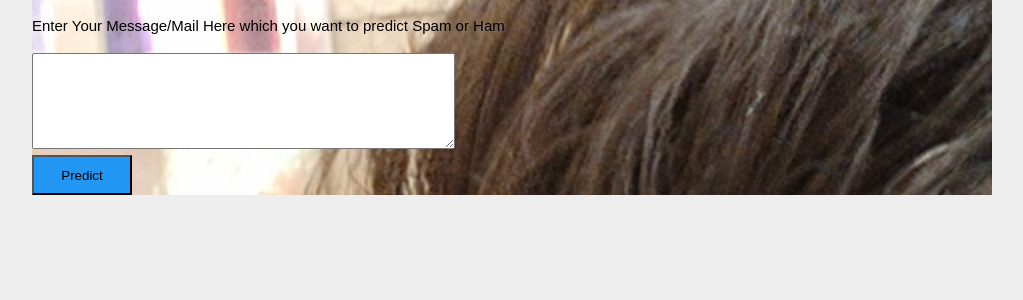
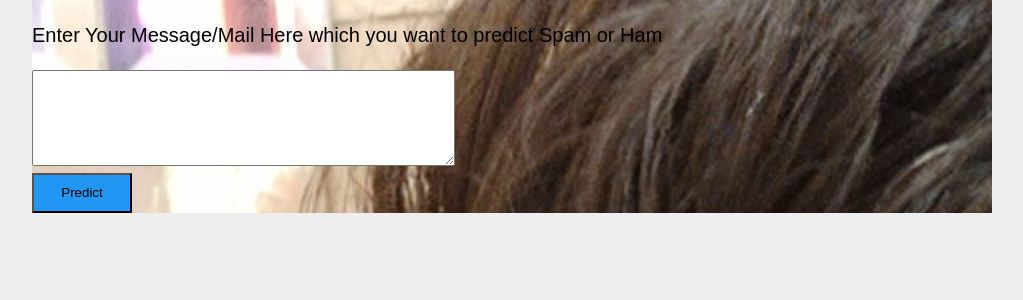
Before and after one commit to iamranjan/spam_classifier_Flask, a Flask app: template templates/home.html in a window 1280 px wide. Shown: the part 156-456 px from the top of the page, without its empty margins (128-1151 px from the left). Run offline with Flask 2, Linux system fonts and the light colour scheme; the template is opened without the code that fills it, so the values that code supplies are empty; parts of the project's set-up code (start-up, migrations or seed data) failed here and were passed over.

Commit message:
Update styles.css

```diff
--- a/templates/static/styles.css
+++ b/templates/static/styles.css
@@ -4,6 +4,8 @@ body{ max-width: 960px; font:15px/1.5 Arial, Helvetica,sans-serif; 	padding: 0px
 	background-image: url("paper.jpg");  background-color: #ff6699; }
 
 .container{ width:100%; margin: auto; overflow: hidden;}
+
+p {font-family: sans-serif; font-size:20px  }
 
 header{ background:#000000;	border-bottom:#448AFF 10px solid;height:120px; width:100%; 	padding-top:10px;}
 
```
